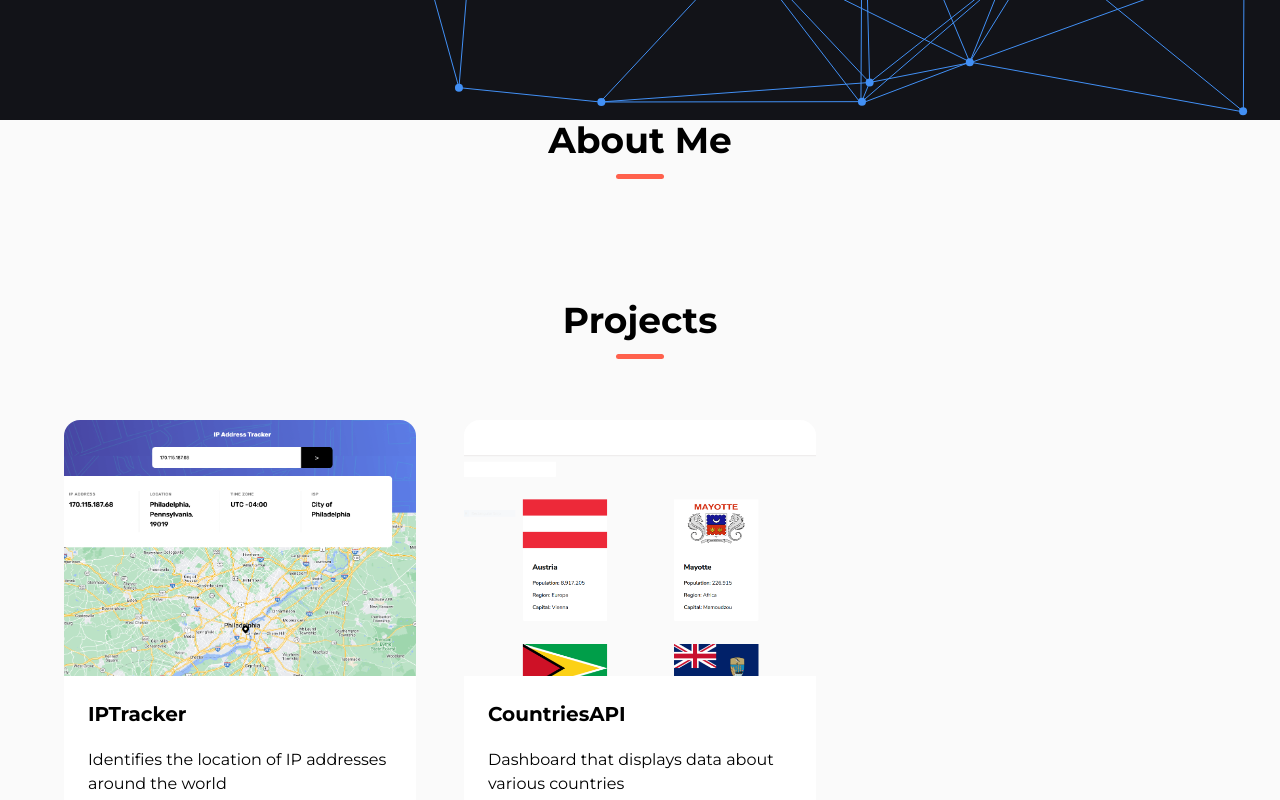
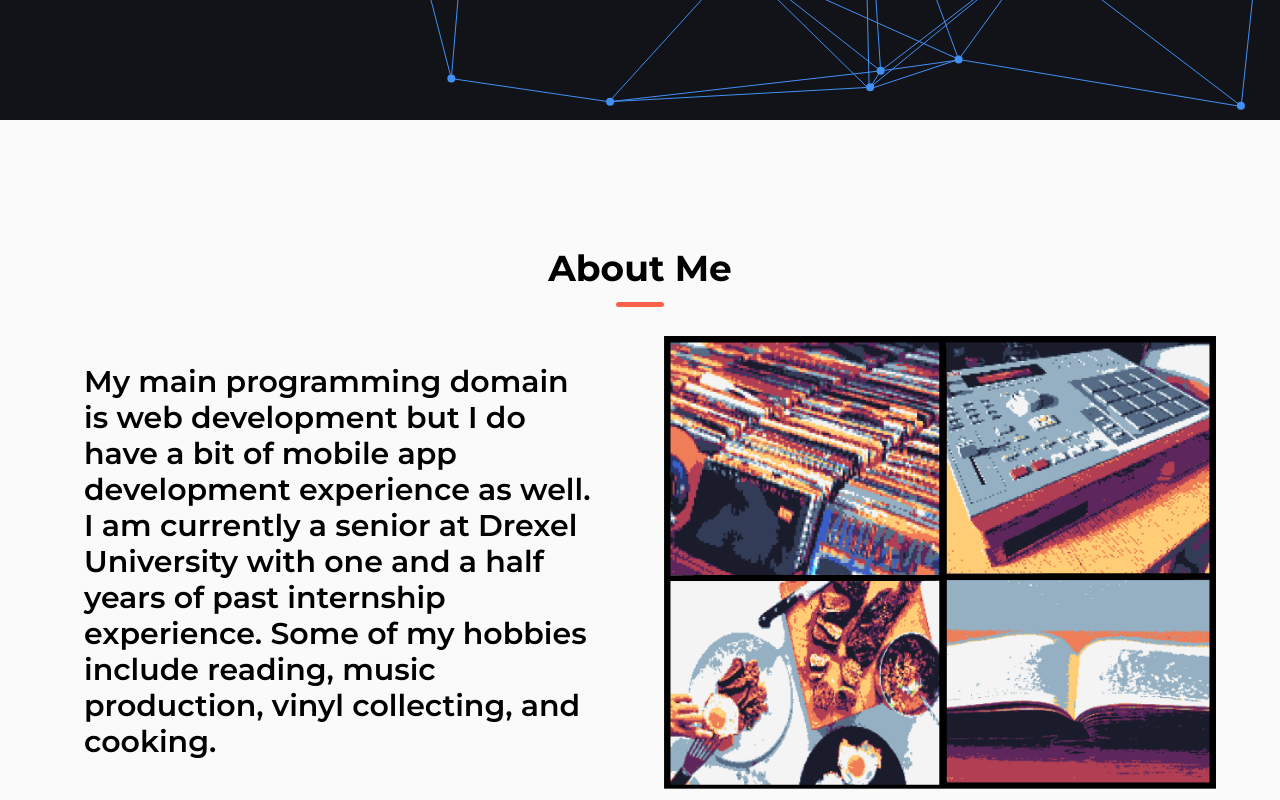
Before and after one commit to Jason-Francois/portfolio-site, a Next.js app: page / in a window 1280 px wide. Shown: the part 680-1480 px from the top of the page. Built offline with nearby package versions, Linux system fonts and the light colour scheme.

Commit message:
Added about section

```diff
--- a/src/components/About.tsx
+++ b/src/components/About.tsx
@@ -1,7 +1,9 @@
 import styles from "../styles/About.module.css";
+import Image from "next/image";
 export default function About() {
   return (
     <>
+      <section id="about" className={`pt-16 sm:pt-32 px-8 sm:px-16`}>
         <div>
           <h1
             className={`${styles["projects__header"]} block text-center text-4xl font-bold mb-3`}
@@ -13,6 +15,29 @@ export default function About() {
             </span>
           </h1>
         </div>
+
+        <div className={`grid md:grid-cols-2 mt-12 gap-8 md:gap-12`}>
+          <div className={`flex self-center`}>
+            <p
+              className={`md:text-xl lg:text-2xl xl:text-3xl font-semibold md:p-5 leading-7`}
+            >
+              My main programming domain is web development but I do have a bit
+              of mobile app development experience as well. I am currently a
+              senior at Drexel University with one and a half years of past
+              internship experience. Some of my hobbies include reading, music
+              production, vinyl collecting, and cooking.
+            </p>
+          </div>
+          <div className={`flex justify-center`}>
+            <Image
+              src="/images/aboutMeGrid.png"
+              alt="grid of pics"
+              width={800}
+              height={500}
+            />
+          </div>
+        </div>
+      </section>
     </>
   );
 }
--- a/src/components/Projects.tsx
+++ b/src/components/Projects.tsx
@@ -6,7 +6,7 @@ export default function Projects() {
     <>
       <section
         id="projects"
-        className={`${styles["projects"]} py-32 px-8 sm:px-16`}
+        className={`${styles["projects"]} pt-16 sm:pt-32 px-8 sm:px-16`}
       >
         <h1
           className={`${styles["projects__header"]} block text-center text-4xl font-bold mb-3`}
--- a/src/components/Skills.tsx
+++ b/src/components/Skills.tsx
@@ -2,7 +2,7 @@ import styles from "@/styles/Skills.module.css";
 export default function Skills() {
   return (
     <>
-      <section id="skills" className={`py-24 px-8 sm:px-16 `}>
+      <section id="skills" className={`pt-16 sm:pt-32 pb-32 px-8 sm:px-16 `}>
         <h1 className={` block text-center  text-4xl font-bold mb-3`}>
           <span className={` section__header relative border-solid pb-1`}>
             Skills
--- a/src/styles/globals.css
+++ b/src/styles/globals.css
@@ -48,6 +48,9 @@ i {
 .section-padding {
   @apply xs:p-12 p-16 md:p-24 lg:p-32;
 }
+.container {
+  @apply px-8 sm:px-16;
+}
 .section__header:after {
   content: "";
   position: absolute;
```
Also changed, not shown: public/images/aboutMeGrid.png (added). Lines whose indentation alone changed are shown as unchanged.
